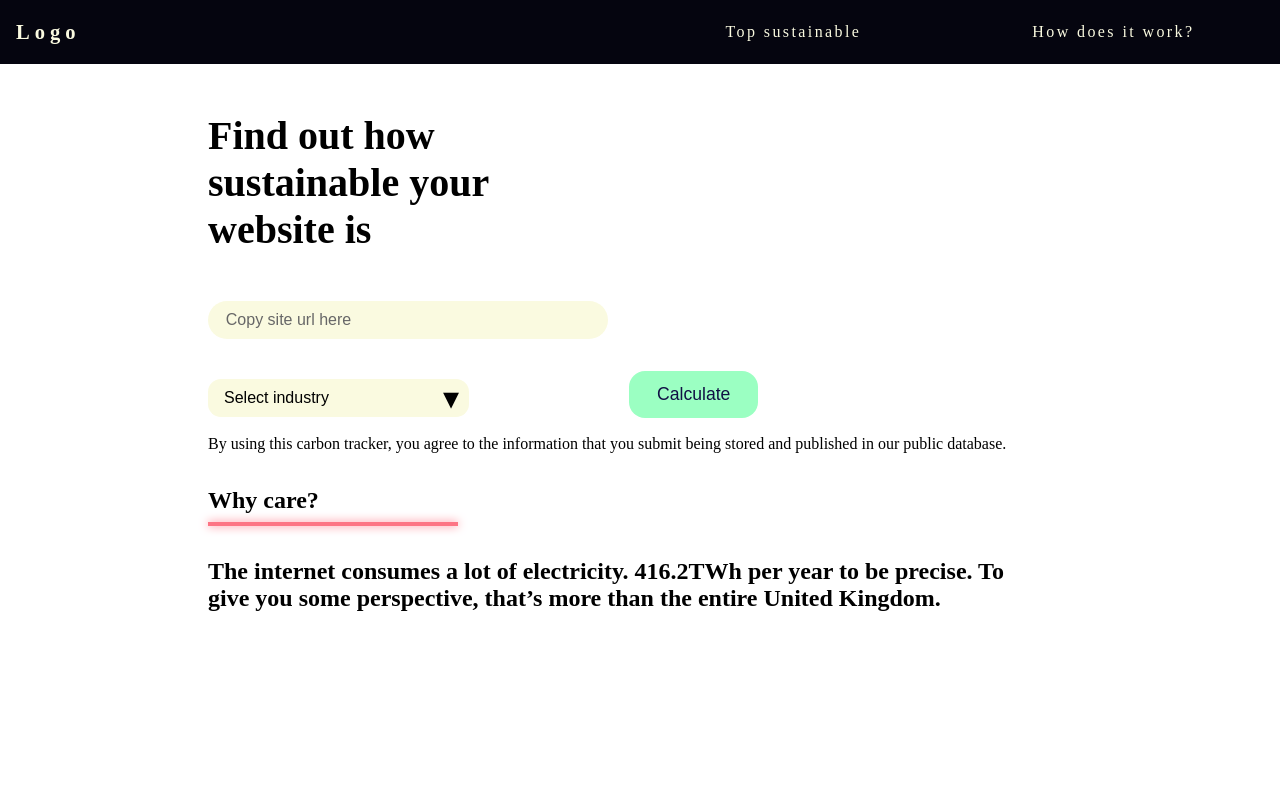
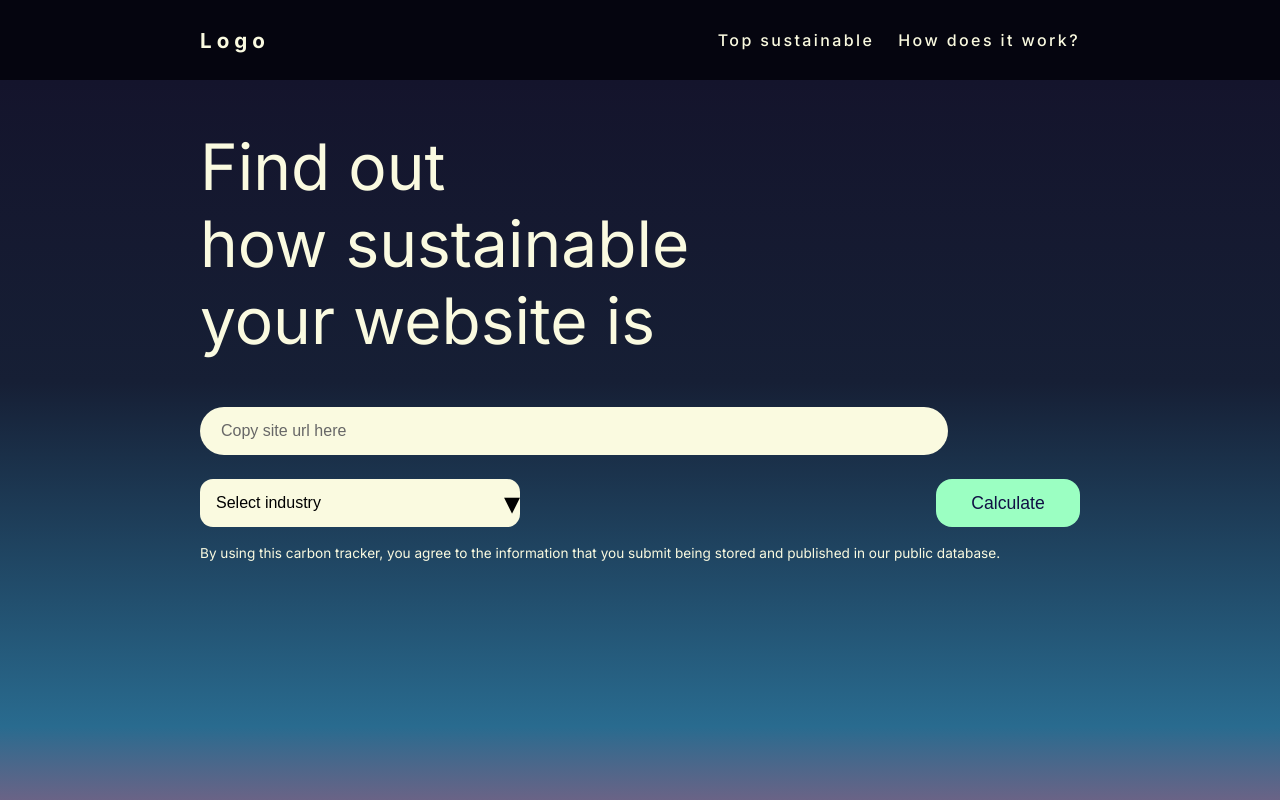
Before and after one commit to lucian-aionicesei/carbon-tracker, a website built with Vite: page index.html in a window 1280 px wide. Shown: the top 800 px of the page. Built offline with nearby package versions, Linux system fonts and the light colour scheme; no server answers.

Commit message:
added background

```diff
--- a/index.html
+++ b/index.html
@@ -1,11 +1,13 @@
 <!DOCTYPE html>
 <html lang="en">
+
 <head>
   <meta charset="UTF-8" />
   <link rel="icon" type="image/svg+xml" href="favicon.svg" />
   <meta name="viewport" content="width=device-width, initial-scale=1.0" />
   <title>Vite App</title>
 </head>
+
 <body>
   <header>
     <nav>
@@ -30,9 +32,10 @@
     </nav>
   </header>
   <main>
+    <div class="intro-section">
       <section id="input_section">
         <div class="h1_text">
-          <h1>Find out how sustainable your website is</h1>
+          <h1>Find out <br>how sustainable <br>your website is</h1>
         </div>
         <article class="user_inputs">
           <input type="text" class="url_input" placeholder="Copy site url here" />
@@ -47,7 +50,8 @@
                 <button class="filter_industry" data-filter="Tech">Tech and computer industry</button>
                 <button class="filter_industry" data-filter="Construction">Construction industry</button>
                 <button class="filter_industry" data-filter="Transport">Transport sector</button>
-                <button class="filter_industry" data-filter="Entertainment">Culture, sports and the entertainment industry</button>
+                <button class="filter_industry" data-filter="Entertainment">Culture, sports and the entertainment
+                  industry</button>
                 <button class="filter_industry" data-filter="Hotel">Hotel and restaurant industry</button>
                 <button class="filter_industry" data-filter="Energy">The energy sector</button>
                 <button class="filter_industry" data-filter="Retail">Retail industry</button>
@@ -55,15 +59,18 @@
             </div>
             <button class="calculate_btn">Calculate</button>
           </div>
-          <p>By using this carbon tracker, you agree to the information that you submit being stored and published in our public database.</p>
+          <p>By using this carbon tracker, you agree to the information that you submit being stored and published in
+            our public database.</p>
         </article>
       </section>
+    </div>
 
     <section id="why_section">
       <h2>Why care?</h2>
       <hr />
       <div class="fact_why-section">
-          <h2>The internet consumes a lot of electricity. 416.2TWh per year to be precise. To give you some perspective, that’s more than the entire United Kingdom.</h2>
+        <h2>The internet consumes a lot of electricity. 416.2TWh per year to be precise. To give you some perspective,
+          that’s more than the entire United Kingdom.</h2>
       </div>
     </section>
   </main>
@@ -71,4 +78,5 @@
   <script type="module" src="/main.js"></script>
   <script type="module" src="./scripts/functionalities.js"></script>
 </body>
+
 </html>
--- a/package.json
+++ b/package.json
@@ -10,5 +10,8 @@
   "devDependencies": {
     "sass": "^1.49.9",
     "vite": "^2.8.0"
+  },
+  "dependencies": {
+    "chart.js": "^3.7.1"
   }
 }
--- a/sass/abstract/_variables.scss
+++ b/sass/abstract/_variables.scss
@@ -1,6 +1,13 @@
+@import url('https://fonts.googleapis.com/css2?family=Inter:wght@100;200;300;400;500;600;700;800&display=swap');
+
+
 /* ............ Color variables ......... */
 
 $header-color: #05050f;
 $text-color: #fafae0;
 $primary-color1: #14142c;
 $primary-color2: #101026;
+
+/* ............ Color variables ......... */
+
+$body-font: 'Inter', sans-serif;
--- a/sass/layout/_header.scss
+++ b/sass/layout/_header.scss
@@ -10,21 +10,23 @@ body {
 
 header {
   background-color: abstract.$header-color;
+  font-weight: 500;
 
   li {
     display: table-cell;
     position: relative;
     padding: 15px 0;
+    width: auto;
   }
 
   a {
     color: abstract.$text-color;
-    font-weight: 200;
     text-decoration: none;
     letter-spacing: 0.15em;
     display: inline-block;
-    padding: 5px 0px;
+    padding: 5px 0px 5px 1.5rem;
     position: relative;
+    white-space: nowrap;
   }
 }
 
@@ -32,16 +34,18 @@ nav {
   display: flex;
   justify-content: space-around;
   align-items: center;
-  min-height: 8vh;
+  height: 5rem;
   position: relative;
   z-index: 11;
   transition: all 0.5s;
+  width: 55rem;
+  margin: 0px auto;
 }
 
 .nav_links {
   display: flex;
   justify-content: space-around;
-  width: 50%;
+  width: auto;
   margin-left: auto;
 }
 
@@ -69,7 +73,6 @@ nav {
   color: abstract.$text-color;
   transition: ease-in 0.1s;
   cursor: pointer;
-  padding-left: 1rem;
   position: relative;
   z-index: 100;
 }
@@ -77,16 +80,17 @@ nav {
 /*  .......... Input / intro section  ......... */
 h1 {
   text-align: left;
-  font-size: 2.5rem;
+  font-size: 4rem;
+  font-weight: 400;
 }
 
 .h1_text {
-  padding: 3rem;
+  padding: 3rem 0px;
   width: 30rem;
+  white-space: nowrap;
 }
 
 .user_inputs {
-  padding-left: 3rem;
   margin-bottom: 2rem;
 
   p {
@@ -96,17 +100,14 @@ h1 {
 }
 
 .url_input {
-  padding: 0.8rem;
+  padding-left: 1rem;
   font-size: 1rem;
-  min-width: 20rem;
   border-width: 0px;
   background-color: #fafae0;
   border-style: none;
   border-radius: 3rem;
-  width: 100%;
-  max-width: 400px;
-  min-width: 300px;
-  height: 38px;
+  width: 85%;
+  height: 3rem;
   margin-bottom: 1.5rem;
 }
 
@@ -124,9 +125,8 @@ h1 {
   border-radius: 13px;
   outline: none;
   border-style: none;
-  width: 261px;
-  height: 38px;
-  padding: 10px;
+  height: 3rem;
+  width: 20rem;
   text-align: left;
   display: flex;
   justify-content: space-between;
@@ -185,11 +185,17 @@ h1 {
 
 .inputs_bottom {
   display: flex;
-  flex-direction: column;
+  justify-content: space-between;
+  align-items: flex-end;
+  height: auto;
+}
+
+#input_section {
+  width: 55rem;
+  margin: 0px auto;
 }
 
 .calculate_btn {
-  margin-top: 1rem;
   align-self: flex-start;
   background-color: #9bffc2;
   border-radius: 16px;
@@ -198,9 +204,25 @@ h1 {
   color: #101044;
   font-family: Arial;
   font-size: 1.1rem;
-  padding: 13px 28px;
+  padding: 0px 2rem;
   text-decoration: none;
   border-style: none;
+  height: 3rem;
+  width: 9rem;
+}
+
+/* ............ Background front page .............. */
+
+.intro-section {
+  background: linear-gradient(
+    180deg,
+    #14142c 0%,
+    #161f35 34.33%,
+    #296b8f 73.46%,
+    #a15d7f 88.88%,
+    #ff5775 100%
+  );
+  height: 110vh;
 }
 
 /* ............  Why / fact section ................ */
@@ -221,35 +243,13 @@ h1 {
 }
 
 @media only screen and (min-width: 600px) {
-  .url_input {
-    margin-bottom: 0;
-  }
-
-  .inputs_bottom {
-    flex-direction: row;
-    gap: 10rem;
-    margin-top: 2rem;
-
-    .select {
-      align-self: flex-end;
-    }
-
-    .calculate_btn {
-      align-self: baseline;
-      margin: 0;
-    }
-  }
-
   .fact_why-section {
     max-width: 100ch;
   }
 
   .user_inputs p {
     margin-top: 1rem;
-  }
-
-  .dropbtn_industry {
-    margin-top: 0.5rem;
+    font-size: 0.85rem;
   }
 }
 
@@ -262,7 +262,7 @@ h1 {
     background-color: abstract.$header-color;
     display: flex;
     flex-direction: column;
-    width: 100%;
+    width: auto;
     align-items: center;
     transform: translateX(100%);
     transition: all cubic-bezier(0.075, 0.82, 0.165, 1) 0.6s;
@@ -271,6 +271,16 @@ h1 {
     padding-top: 5rem;
     font-size: 2rem;
     gap: 3rem;
+  }
+
+  h1 {
+    font-size: 3rem;
+  }
+
+  .h1_text {
+    white-space: normal;
+    width: 100%;
+    padding: 2rem 0px;
   }
 
   .burger {
@@ -283,6 +293,15 @@ h1 {
 
   .nav_toggle {
     transform: translateX(0%);
+  }
+
+  .inputs_bottom {
+    flex-direction: column;
+    align-items: flex-start;
+  }
+
+  .calculate_btn {
+    margin-top: 1rem;
   }
 
   .toggle .line1 {
@@ -314,21 +333,14 @@ h1 {
   }
 }
 
-@media only screen and (min-width: 768px) {
-  main {
-    margin-left: 5rem;
+@media only screen and (max-width: 1100px) {
+  #why_section {
+    margin-left: 10rem;
   }
 
-  .url_input {
-    width: 715px;
+  #input_section,
+  header nav {
+    width: 80%;
+    margin: 0px auto;
   }
 }
-
-@media only screen and (min-width: 992px) {
-  main {
-    margin-left: 10rem;
-  }
-}
-
-// @media only screen and (min-width: 1200px) {
-// }
--- a/sass/style.scss
+++ b/sass/style.scss
@@ -8,3 +8,8 @@
   margin: 0;
   box-sizing: border-box;
 }
+
+html {
+  font-family: abstract.$body-font;
+  color: abstract.$text-color;
+}
```
Lines whose indentation alone changed are shown as unchanged.
